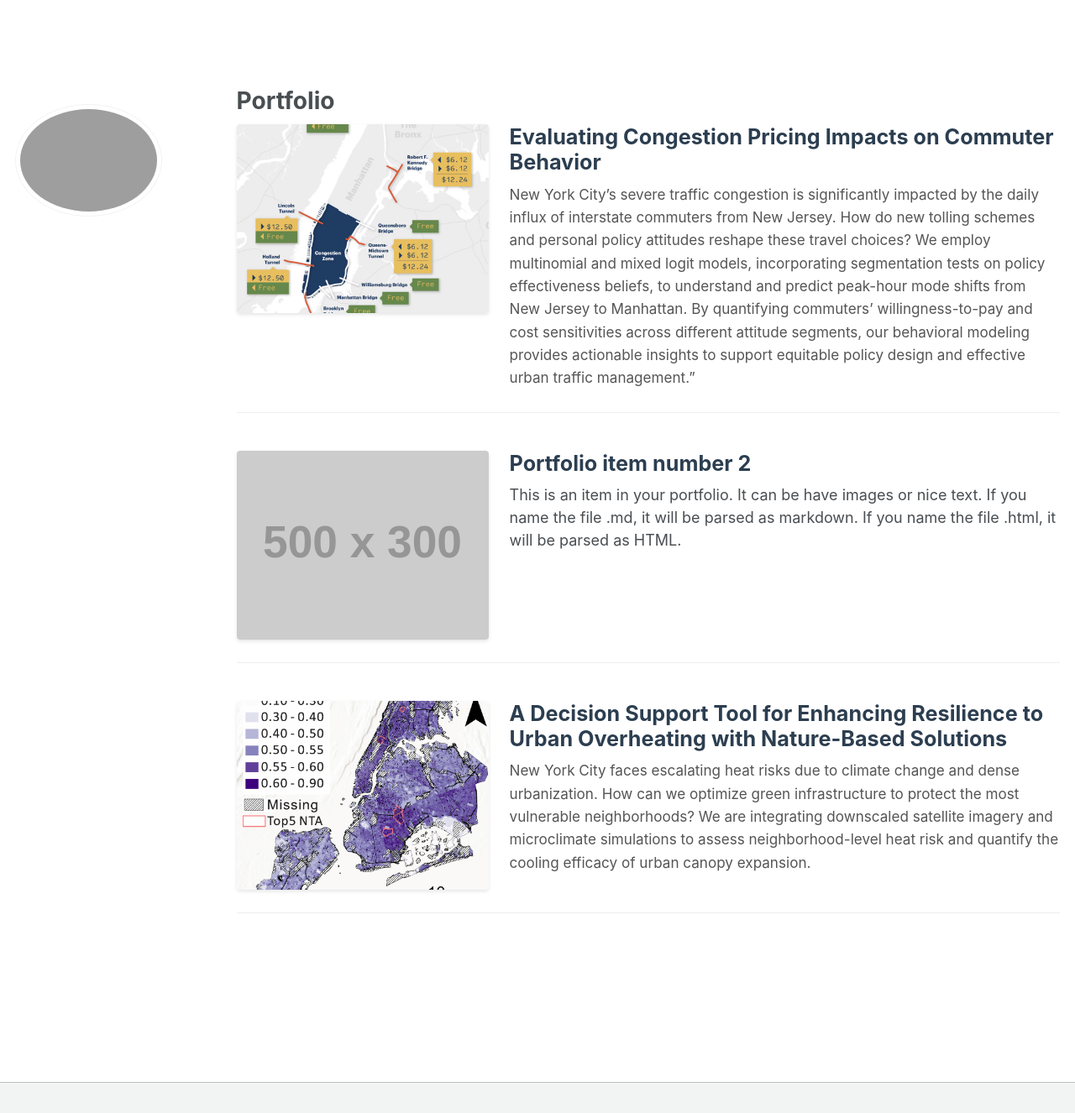
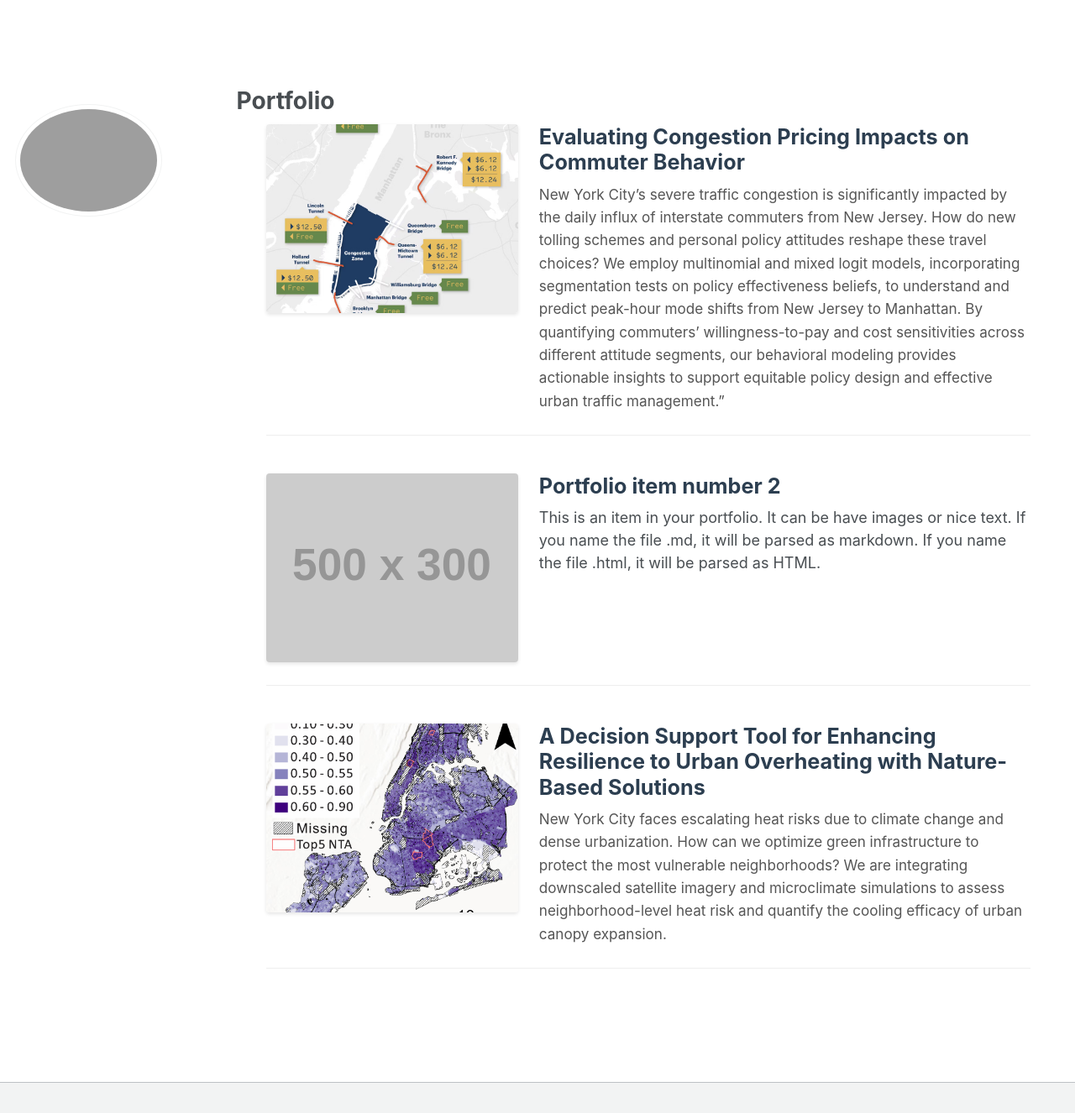
Before and after one commit to Seab0t/Seab0t.github.io, a Jekyll site: the page built from _pages/portfolio.html, in a window 1280 px wide and 1326 px high. Shown: the whole window at 84% size. Built offline with Jekyll 4.4.1, drawn with Linux system fonts in a browser that asks for light colours; a script bundle is joined from its source files by our own code; library files that are not in the unit come from our copies.

Commit message:
Update portfolio.html

```diff
--- a/_pages/portfolio.html
+++ b/_pages/portfolio.html
@@ -6,6 +6,13 @@ author_profile: true
 ---
 
 <style>
+  /* 控制整体列表的宽度和居中，增加两边留白 */
+  .portfolio-gallery {
+    max-width: 950px; /* 你可以调整这个数值，数值越小，两边空白越大 */
+    margin: 0 auto;   /* 强制水平居中 */
+    padding: 0 20px;
+  }
+
   /* 容器布局：采用 Flexbox 实现左图右文 */
   .scientific-portfolio-item {
     display: flex;
```
